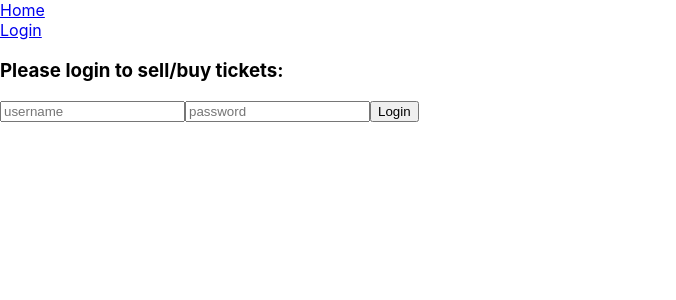
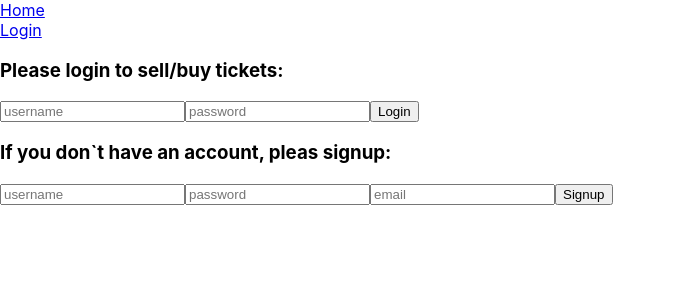
Before and after one commit to Sofialav/ticketsapp-client, a React (Create React App) app: page /login in a window 1280 px wide. Shown: the top 300 px of the page, without its empty margins (0-676 px from the left). Built offline with nearby package versions, Linux system fonts and the light colour scheme.

Commit message:
signup form + authForm impr

```diff
--- a/src/components/AuthForm.js
+++ b/src/components/AuthForm.js
@@ -1,9 +1,8 @@
 import React, { Component } from "react";
 
 class AuthForm extends Component {
-  render() {
+  inputForm = props => {
     return (
-      <div>
       <form onSubmit={this.props.onSubmit}>
         <input
           placeholder="username"
@@ -14,13 +13,33 @@ class AuthForm extends Component {
         ></input>
         <input
           placeholder="password"
-            type="text"
+          type="password"
           value={this.props.values.password}
           onChange={this.props.onChange}
           name="password"
         ></input>
+        {props.children}
         <button type="submit">{this.props.buttonName}</button>
       </form>
+    );
+  };
+  render() {
+    if (this.props.values.hasOwnProperty("email")) {
+      return (
+        <this.inputForm>
+          <input
+            placeholder="email"
+            type="email"
+            value={this.props.values.email}
+            onChange={this.props.onChange}
+            name="email"
+          ></input>
+        </this.inputForm>
+      );
+    }
+    return (
+      <div>
+        <this.inputForm />
       </div>
     );
   }
--- a/src/components/AuthFormContainer.js
+++ b/src/components/AuthFormContainer.js
@@ -1,6 +1,7 @@
 import React, { Component } from "react";
 import { connect } from "react-redux";
 import LoginFormContainer from "./LoginFormContainer";
+import SignupFormContainer from "./SignupFormContainer";
 
 class AuthFormContainer extends Component {
   render() {
@@ -8,6 +9,7 @@ class AuthFormContainer extends Component {
       <div>
         <LoginFormContainer history={this.props.history} />
         <p>{this.props.errors}</p>
+        <SignupFormContainer />
       </div>
     );
   }
--- /dev/null
+++ b/src/components/SignupFormContainer.js
@@ -0,0 +1,22 @@
+import React, { Component } from "react";
+import { connect } from "react-redux";
+import SignupForm from "./AuthForm";
+
+class SignupFormContainer extends Component {
+  state = { login: "", password: "", email: "" };
+  render() {
+    return (
+      <div>
+        <h3>If you don`t have an account, pleas signup:</h3>
+        <SignupForm
+          onSubmit={this.onSubmit}
+          onChange={this.onChange}
+          values={this.state}
+          buttonName="Signup"
+        />
+      </div>
+    );
+  }
+}
+
+export default connect(null)(SignupFormContainer);
```
Lines whose indentation alone changed are shown as unchanged.
